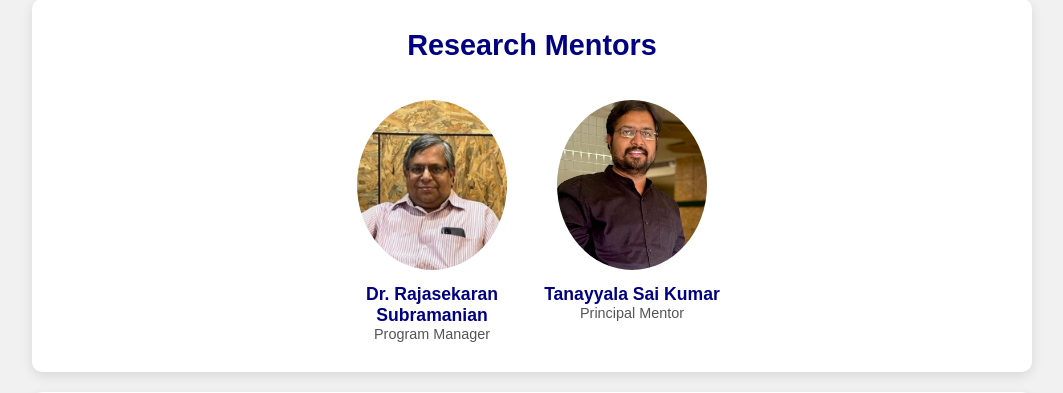
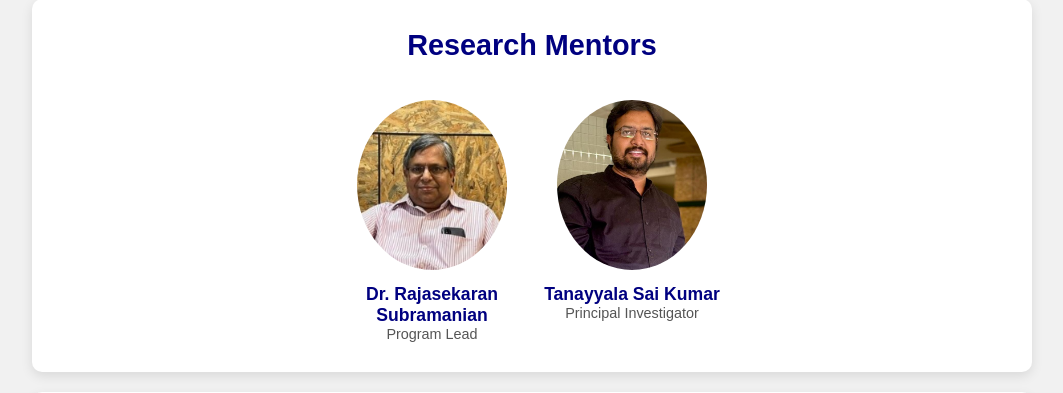
Before and after one commit to PhishGuard360/PhishGuard360, a Flask app: page /team in a window 1280 px wide. Shown: the part 205-598 px from the top of the page, without its empty margins (108-1171 px from the left). Run offline with Flask 3, Linux system fonts and the light colour scheme.

Commit message:
Update team.html

```diff
--- a/templates/team.html
+++ b/templates/team.html
@@ -28,14 +28,14 @@
                     <img src="avatar1.jpg" alt="Dr. Rajasekaran" class="photo">
                     <div>
                         <p class="team-member-name">Dr. Rajasekaran Subramanian</p>
-                        <p class="team-member-role">Program Manager</p>
+                        <p class="team-member-role">Program Lead</p>
                     </div>
                 </div>
                 <div class="men">
                     <img src="avatar2.jpg" alt="T. Sai Kumar" class="photo">
                     <div>
                         <p class="team-member-name">Tanayyala Sai Kumar</p>
-                        <p class="team-member-role">Principal Mentor</p>
+                        <p class="team-member-role">Principal Investigator</p>
                     </div>
                 </div>
             </div>
```
